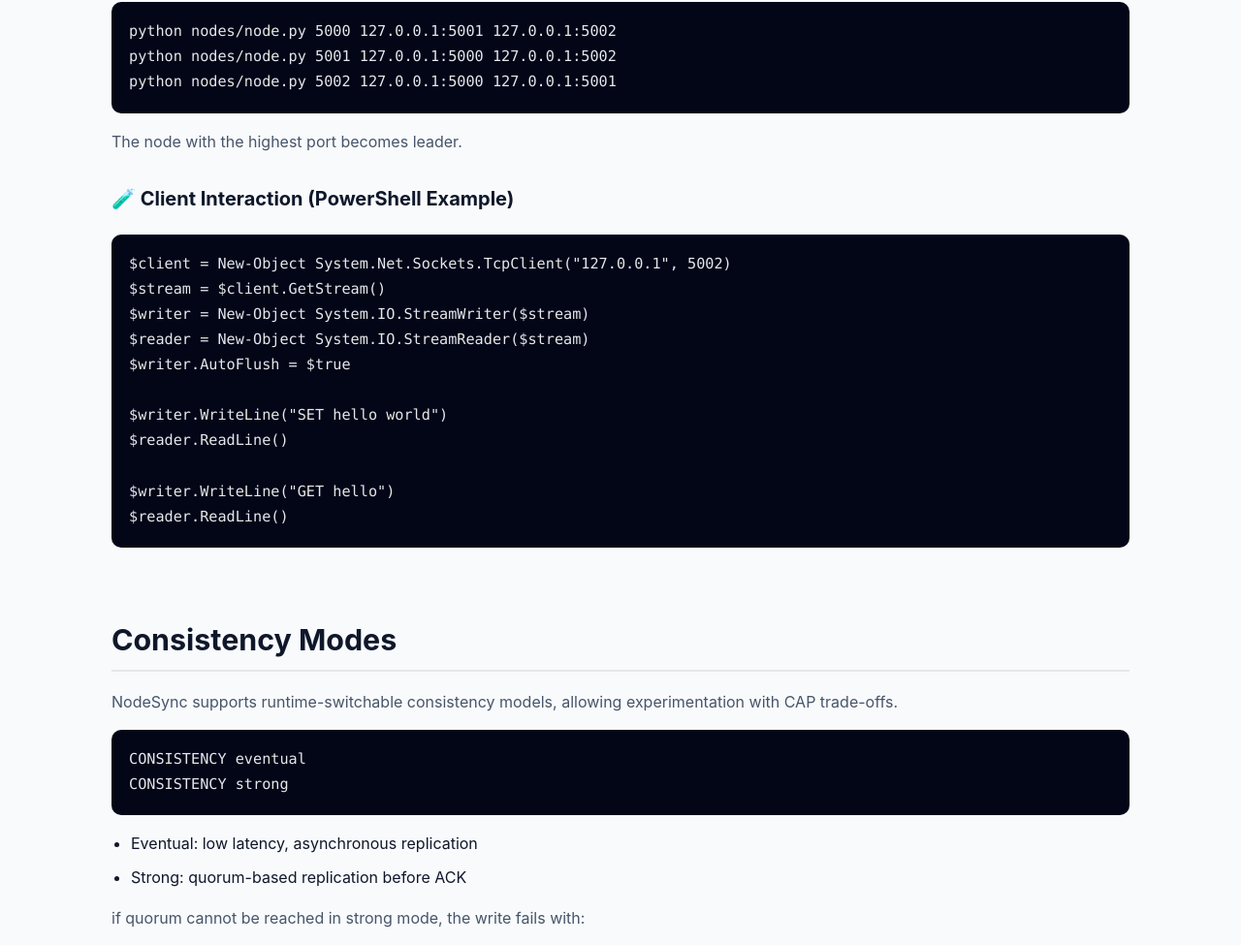
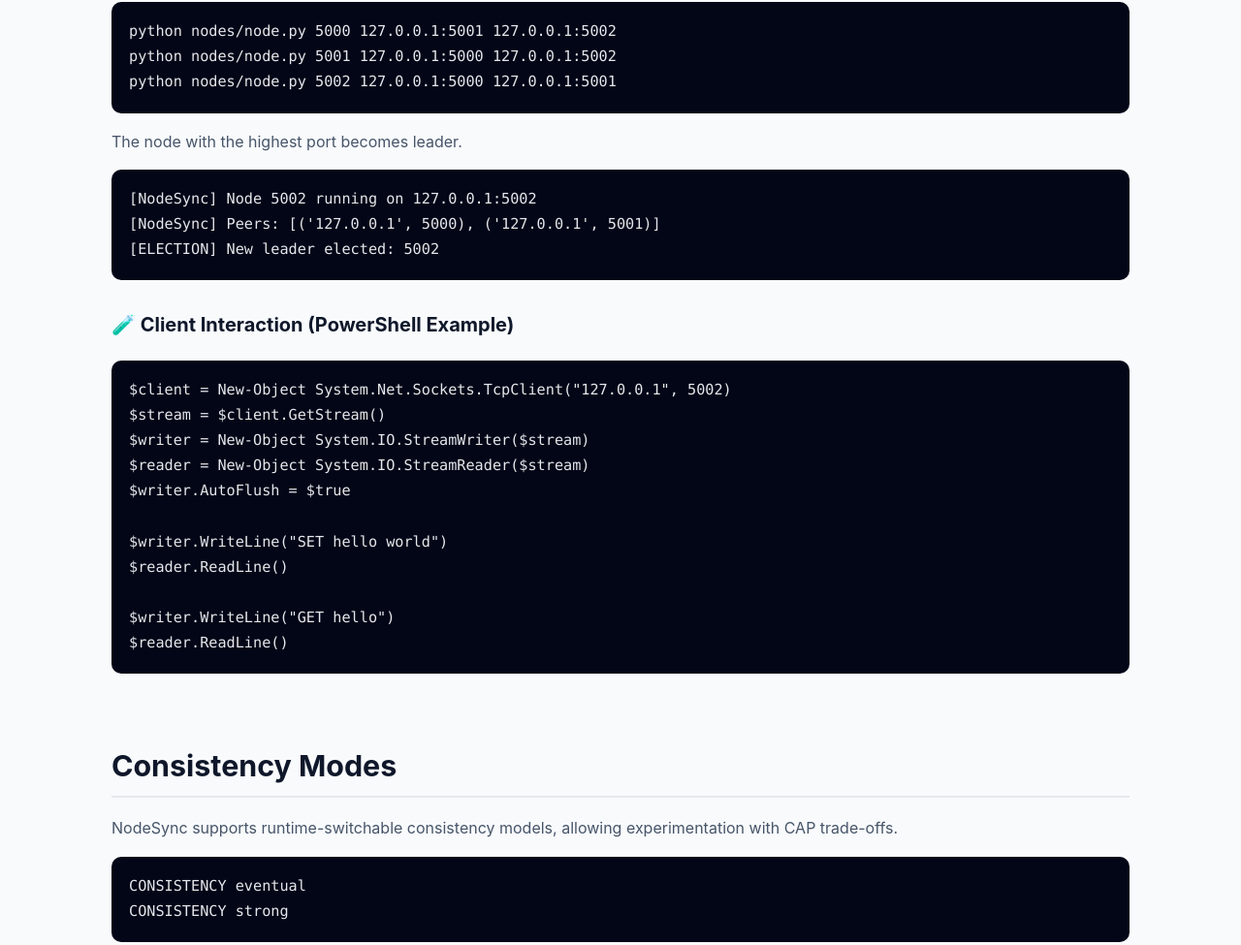
Before and after one commit to MANISH-K-07/NodeSync, a plain HTML site: page docs/index.html in a window 1280 px wide. Shown: the part 2039-3014 px from the top of the page at 97% size. Drawn offline with Linux system fonts and the light colour scheme.

Commit message:
Added Node Terminal output

```diff
--- a/docs/index.html
+++ b/docs/index.html
@@ -224,6 +224,10 @@ python nodes/node.py 5001 127.0.0.1:5000 127.0.0.1:5002
 python nodes/node.py 5002 127.0.0.1:5000 127.0.0.1:5001</code></pre>
 
     <p>The node with the highest port becomes leader.</p>
+    <pre><code>[NodeSync] Node 5002 running on 127.0.0.1:5002
+[NodeSync] Peers: [('127.0.0.1', 5000), ('127.0.0.1', 5001)]
+[ELECTION] New leader elected: 5002</code></pre>
+
     <h3>🧪 Client Interaction (PowerShell Example)</h3>
     <pre><code>$client = New-Object System.Net.Sockets.TcpClient("127.0.0.1", 5002)
 $stream = $client.GetStream()
```
Also changed, not shown: 1 other file.
